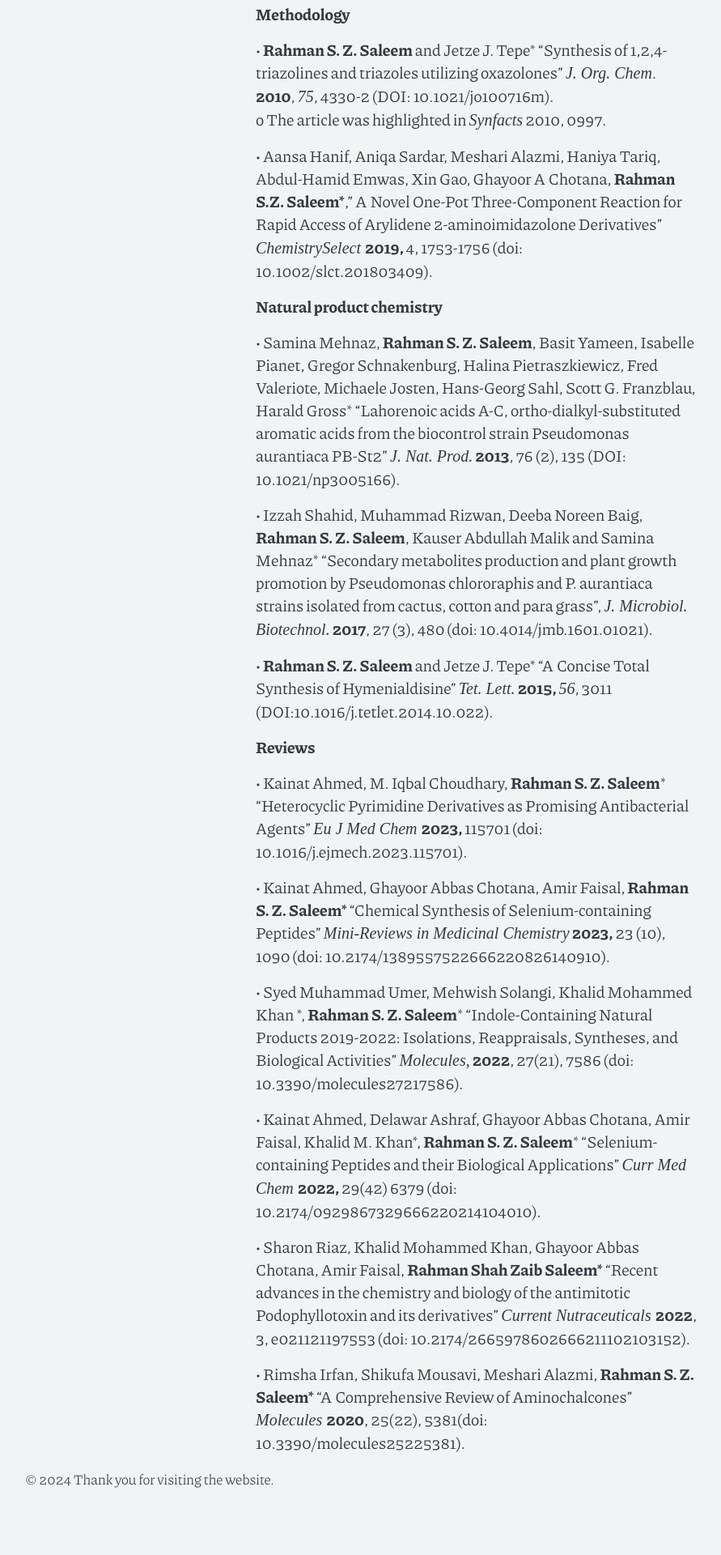
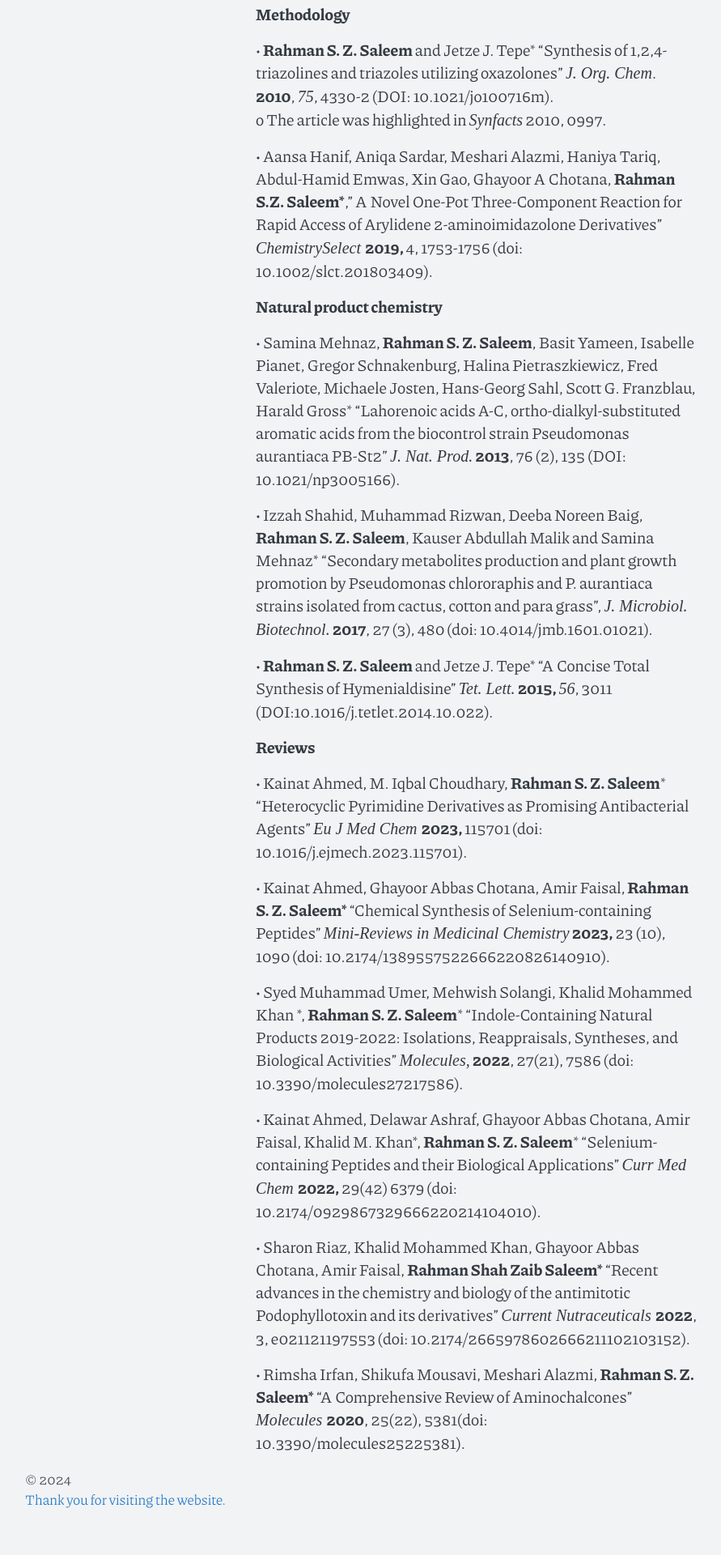
Before and after one commit to rahmanszsaleem/rahmanszsaleem.github.io, a Jekyll site: the page publication.html, which Jekyll copies as it is, in a window 1280 px wide. Shown: the part 4161-6081 px from the top of the page at 81% size, without its empty margins (51-942 px from the left). Built offline with Jekyll 4.4.1, drawn with Linux system fonts in a browser that asks for light colours; some web fonts are replaced; before the commit the page ends 6040 px from its top, so only the background shows below that.

```diff
--- a/publication.html
+++ b/publication.html
@@ -161,8 +161,10 @@ Peptides&#8221; <i>Mini-Reviews in Medicinal Chemistry</i>  <b>2023,</b> 23 (10)
 
   </main>
   <footer>
-  <small>&copy; <time datetime="2024-01-22T11:22:36+01:00">2024</time>
-    Thank you for visiting the website.</small>
+   <small>&copy; <time datetime="2024-01-22T11:22:36+01:00">2024</time>
+
+    <p>   <a href="https://rahmanszsaleem.github.io/">Thank you for visiting the website.</a></p>
+  </small>
 </footer>
 
 </article>
```
